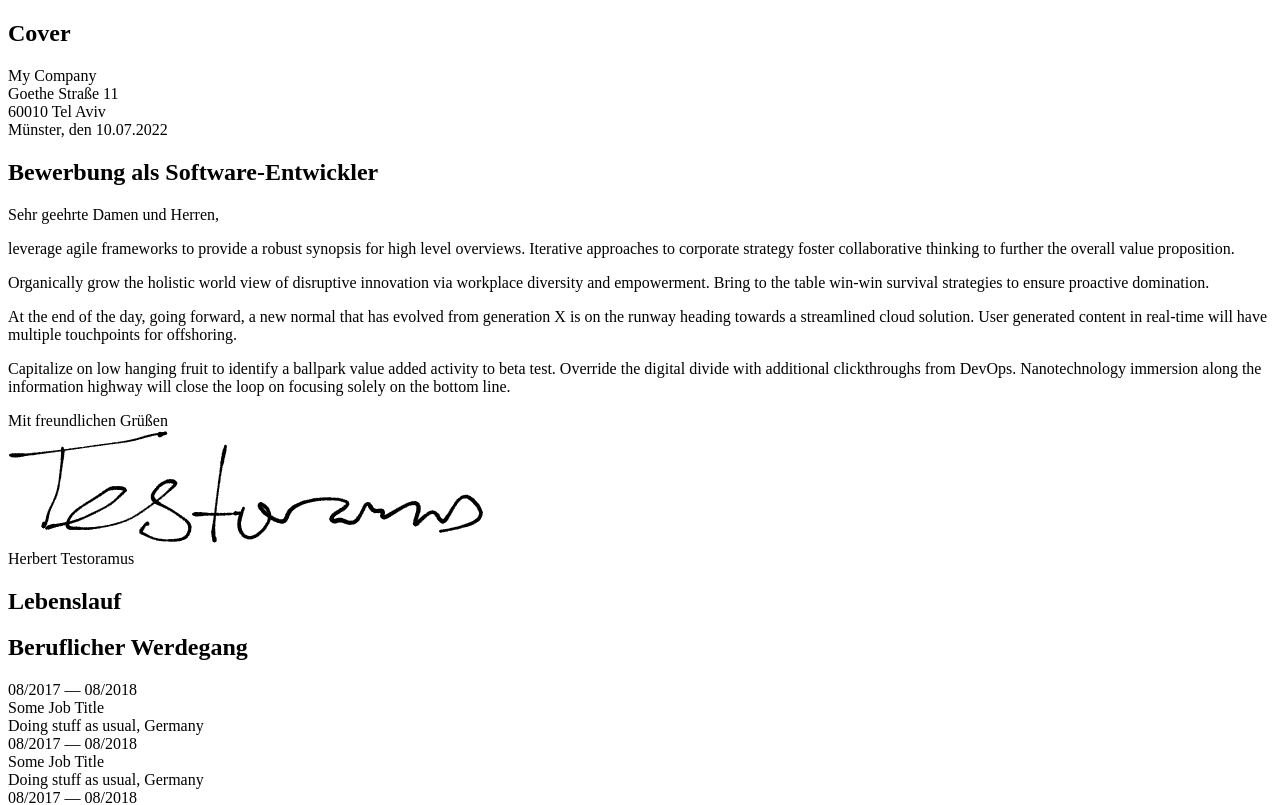
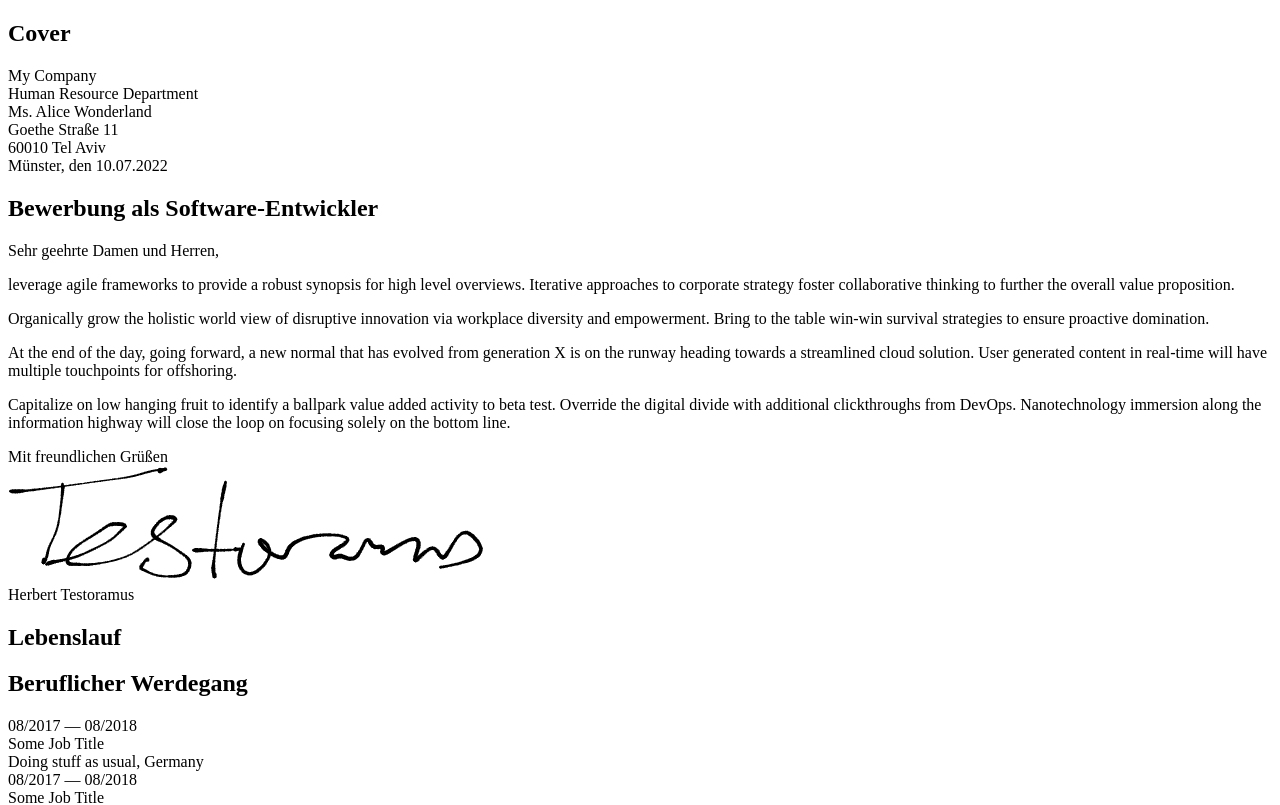
Before and after one commit to theovier/printable-multipage-cv, a Vue app: page / in a window 1280 px wide. Shown: the top 805 px of the page. Built offline with nearby package versions, Linux system fonts and the light colour scheme; the HTML template or start-up script is replaced by a standard one.

Commit message:
add department and contact info to letter header

```diff
--- a/src/components/headers/LetterHeader.vue
+++ b/src/components/headers/LetterHeader.vue
@@ -1,15 +1,11 @@
 <template>
 	<div class="mx-24 flex justify-between text-sm">
 		<div>
-			<div>
-				{{ company }}
-			</div>
-			<div>
-				{{ street }}
-			</div>
-			<div>
-				{{ postal }}
-			</div>
+			<div>{{ company }}</div>
+			<div>{{ department }}</div>
+			<div>{{ contact }}</div>
+			<div>{{ street }}</div>
+			<div>{{ postal }}</div>
 		</div>
 		<div>{{ place }}, den {{ date }}</div>
 	</div>
@@ -18,6 +14,8 @@
 <script setup>
 defineProps({
 	company: { type: String, required: true },
+	department: { type: String, default: null },
+	contact: { type: String, default: null },
 	street: { type: String, required: true },
 	postal: { type: String, required: true },
 	date: { type: String, required: true },
--- a/src/views/pages/Letter.vue
+++ b/src/views/pages/Letter.vue
@@ -4,6 +4,8 @@
 			<div class="space-y-16">
 				<letter-header
 					company="My Company"
+					department="Human Resource Department"
+					contact="Ms. Alice Wonderland"
 					street="Goethe Straße 11"
 					postal="60010 Tel Aviv"
 					date="10.07.2022"
```
